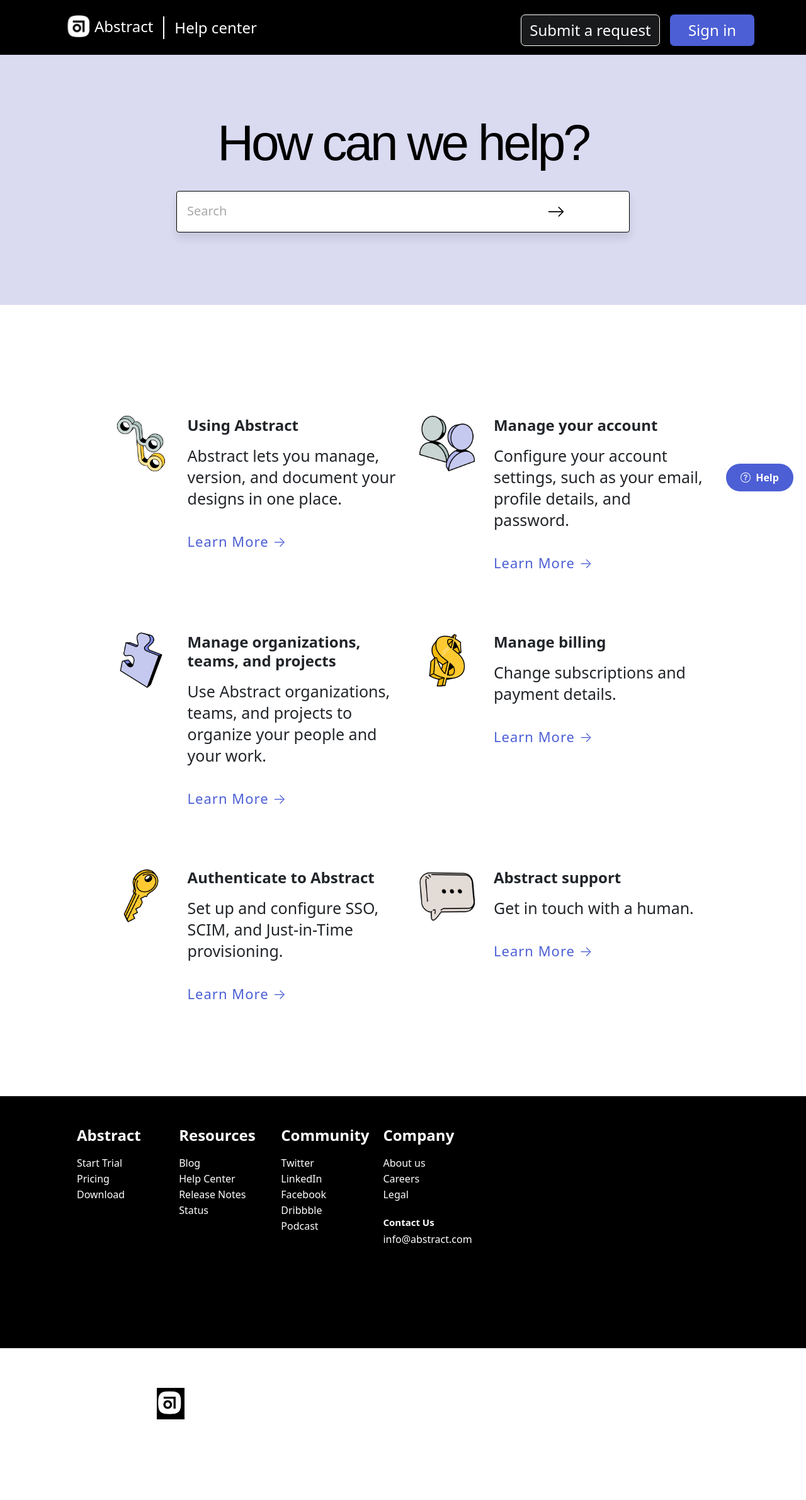
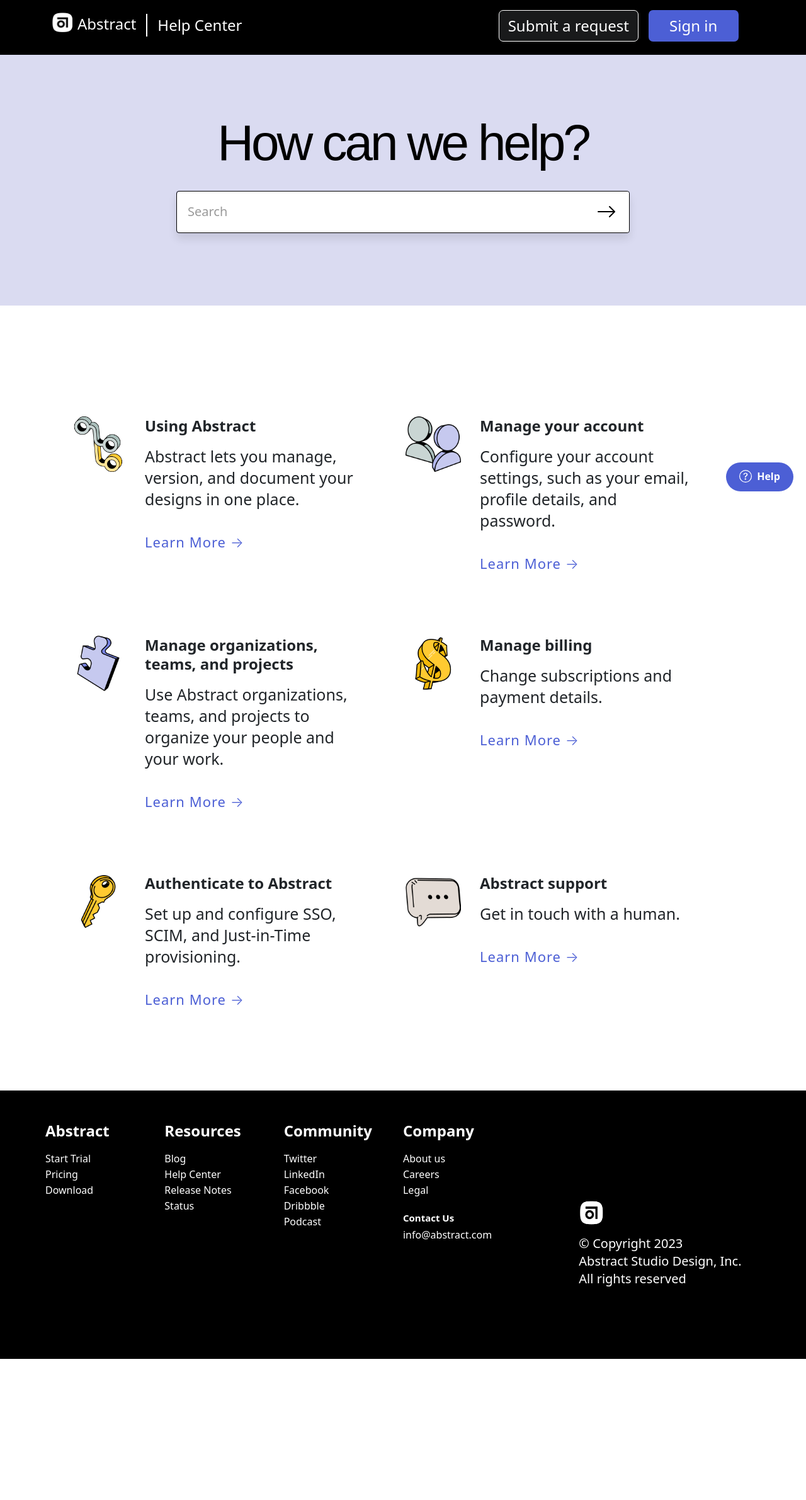
Before and after one commit to simonakom/abstract-landing-page, a plain HTML site: page index.html in a window 1280 px wide. Shown: the whole page at 63% size. After the commit the page ends 2157 px from the top, so only its background shows below. Drawn offline with nearby package versions, Linux system fonts and the light colour scheme.

Commit message:
responsive

```diff
--- a/index.html
+++ b/index.html
@@ -12,33 +12,48 @@
 <body>
 <!-- header -->
   <nav>
-    <div class="container d-flex justify-content-between pt-4">
-      <div class="left-side d-flex ms-4">
+    <div class="container">
+    <div class="frame d-flex justify-content-between">
+      <div class="left-side d-flex">
         <img class="img1 pe-1 me-1" src="./images/icon.png" alt="img" />
         <a href="#" class="img pe-3">Abstract</a>
-        <a href="#" class="text"><p class="line ps-3">Help center</p></a>
+        <a href="#" class="text"><p class="line ps-3">Help Center</p></a>
       </div>
-      <div class="right-side d-flex gap-3">
-        <button id="button">Submit a request</button>
+      <div class="right-side mt-3">
+        <div class="nav-buttons">
+          <button class="me-2" id="button">Submit a request</button>
           <button id="button1">Sign in</button>
+        </div>
+        <div class="nav-icons">
+          <i class="bi bi-search"></i>
+          <i class="bi bi-list"></i>
+        </div>
+      </div>
     </div>
   </div>
   </nav>
 <!-- Search section -->
   <section class="searchSection">
-    <div class="searchContainer">
+    <div class="container">
+    <div class="searchContainer d-flex flex-column align-items-center">
         <div class="searchText">How can we help?</div>
-        <div class="searchInput">
-            <input class="searchBox" placeholder="Search">
-            <svg xmlns="http://www.w3.org/2000/svg" width="28" height="28" fill="currentColor" class="bi bi-arrow-right arrowR" viewBox="0 0 16 16">
+        <div class="searchInput input-group">
+          <input type="text" class="form-control" placeholder="Search" aria-label="Search" aria-describedby="basic-addon2">
+          <div class="searchBox input-group-append">
+            <button class="btn btn-outline-secondary icon" type="button">
+              <svg xmlns="http://www.w3.org/2000/svg" width="16" height="16" fill="currentColor" class="bi bi-arrow-right bold-svg-icon" viewBox="0 0 16 16">
               <path fill-rule="evenodd" d="M1 8a.5.5 0 0 1 .5-.5h11.793l-3.147-3.146a.5.5 0 0 1 .708-.708l4 4a.5.5 0 0 1 0 .708l-4 4a.5.5 0 0 1-.708-.708L13.293 8.5H1.5A.5.5 0 0 1 1 8"/>
               </svg>
+            </button>
+          </div>
+        </div>
     </div>
     </div>
   </section>
 <!-- Content section -->
 <section class="main d-flex flex-column justify-content-center align-items-center">
-      <div class="row d-flex justify-content-center py-5">
+  <div class="container">
+  <div class="row d-flex justify-content-center">
     <div class="topic col-6 d-flex justify-content-start">
         <div class="image">
           <img src="./images/abstract.png" alt="abstract"/>
@@ -60,7 +75,7 @@
       </div>
     </div>
   </div>
-    <div class="row d-flex justify-content-center py-5">
+<div class="row d-flex justify-content-center">
   <div class="topic col-6 d-flex justify-content-start">
     <div class="image">
       <img src="./images/manage.png" alt="manage" />
@@ -82,7 +97,7 @@
     </div>
   </div>
 </div>
-    <div class="ending row d-flex justify-content-center py-5">
+<div class="ending row d-flex justify-content-center">
   <div class="topic col-6 d-flex justify-content-start">
     <div class="image">
       <img src="./images/authenticate.png" alt="authenticate" />
@@ -104,14 +119,16 @@
     </div>
   </div>
 </div>
+</div>
 </section>
   <!-- Footer section -->
   <footer>
-    <div class="container">
-      <div class="row">
-        <div class="col-lg-8">
+    <div class="container d-flex">
+
+        <div class="a col-lg-8">
+
           <div class="row footer-links">
-            <div class="col-lg-3 my-5">
+            <div class="col-lg-3 space space2">
                 <h3>Abstract</h3>
                 <ul>
                     <li><a href="https://app.abstract.com/signup?branches=true">Start Trial</a></li>
@@ -119,7 +136,7 @@
                     <li><a href="https://app.abstract.com/download">Download</a></li>
                 </ul>
             </div>
-            <div class="col-lg-3 my-5">
+            <div class="col-lg-3 space space2">
                 <h3>Resources</h3>
                 <ul>
                     <li><a href="https://www.abstract.com/blog">Blog</a></li>
@@ -128,7 +145,7 @@
                     <li><a href="https://status.abstract.com/">Status</a></li>
                 </ul>
             </div>
-            <div class="col-lg-3 my-5">
+            <div class="col-lg-3 space space2">
                 <h3>Community</h3>
                 <ul>
                     <li><a href="https://twitter.com/goabstract">Twitter</a></li>
@@ -138,7 +155,7 @@
                     <li><a href="https://www.abstract.com/podcast">Podcast</a></li>
                 </ul>
             </div>
-            <div class="col-lg-3 my-5">
+            <div class="col-lg-3 space space2">
                 <h3>Company</h3>
                 <ul>
                     <li><a href="https://www.abstract.com/about">About us</a></li>
@@ -152,6 +169,7 @@
             </div>
           </div>
       </div>
+
       <div class="copyright col-lg-4">
         <div class="footer-logo">
             <img src="./images/footer-logo.png" alt="Logotipas"/>
@@ -159,11 +177,10 @@
       <p class="mt-2">© Copyright 2023<br>Abstract Studio Design, Inc.<br>All rights reserved</p>
       </div>
   </div>
-  </div>
 </footer>
  <!-- help button -->
 <button type="button" class="btn btn-primary helpButton">
-  <svg xmlns="http://www.w3.org/2000/svg" width="16" height="16" fill="currentColor" class="bi bi-question-circle" viewBox="0 0 16 16">
+  <svg xmlns="http://www.w3.org/2000/svg" width="16" height="16" fill="currentColor" class="bi bi-question-circle bold-svg-help " viewBox="0 0 16 16">
       <path d="M8 15A7 7 0 1 1 8 1a7 7 0 0 1 0 14m0 1A8 8 0 1 0 8 0a8 8 0 0 0 0 16"/>
       <path d="M5.255 5.786a.237.237 0 0 0 .241.247h.825c.138 0 .248-.113.266-.25.09-.656.54-1.134 1.342-1.134.686 0 1.314.343 1.314 1.168 0 .635-.374.927-.965 1.371-.673.489-1.206 1.06-1.168 1.987l.003.217a.25.25 0 0 0 .25.246h.811a.25.25 0 0 0 .25-.25v-.105c0-.718.273-.927 1.01-1.486.609-.463 1.244-.977 1.244-2.056 0-1.511-1.276-2.241-2.673-2.241-1.267 0-2.655.59-2.75 2.286m1.557 5.763c0 .533.425.927 1.01.927.609 0 1.028-.394 1.028-.927 0-.552-.42-.94-1.029-.94-.584 0-1.009.388-1.009.94"/>
     </svg><b>Help</b>
--- a/style.css
+++ b/style.css
@@ -1,21 +1,36 @@
 /* header */
+.container {
+  max-width: 2000px;
+  }
   nav {
-    height: 87px;
+    min-height: 87px;
     background-color: black;
     align-items: center;
   }
-  .line {
-    border-left: 2px solid white;
-    margin-top: 2px;
+  .topbar__inner {
+    width: 100%;
+  }
+
+  .left-side {
+    margin-top: 20px;
+  }
+  .img1 {
+    width: 37px;
+    height: 31px;
+    margin-left: 70px;
   }
   .img {
     font-size: 24px;
     color: white;
     text-decoration: none;
-    font-weight: 500;
+    font-weight: 400;
     line-height: 1.5;
     transition: all;
     transition-duration: 0.2s;
+  }
+  .line {
+    border-left: 2px solid white;
+    margin-top: 2px;
   }
   .text {
     font-size: 24px;
@@ -30,11 +45,20 @@ nav {
     text-decoration: underline;
   }
   .img:hover {
-    color: rgb(128, 124, 124);
+    color: rgba(241, 235, 235, 0.788);
     text-decoration: none;
   }
   .img:visited {
     color: white;
+  }
+  .nav-icons{
+    display: none;
+  }
+  .nav-buttons{
+    display: flex;
+    direction: row;
+    gap: 8px;
+    margin-right: 20%;
   }
   #button {
     font-weight: 300;
@@ -42,7 +66,7 @@ nav {
     color: white;
     border-radius: 7px;
     border: 1px solid white;
-    width: 230px;
+    width: 280px;
     font-size: 24px;
     height: 50px;
     text-align: center;
@@ -52,7 +76,7 @@ nav {
     background-color: #4c5fd5;
     color: white;
     border-radius: 7px;
-    width: 139px;
+    width: 180px;
     font-size: 24px;
     height: 50px;
     text-align: center;
@@ -64,18 +88,48 @@ nav {
     background-color: white;
     color: black;
   }
+  @media (max-width: 1200px) {
+    .nav-buttons {
+        display: none;
+    }
+    .nav-icons{
+      display: block;
+      color: white;
+      font-weight: 700;
+      font-size: 30px;
+      display: flex;
+      flex-direction: row;
+      margin-right: 70px;
+      gap: 10px
+    }
+  }
+  @media (max-width: 764px) {
     .img1 {
-    width: 40px;
-    height: 35px;
+      width: 37px;
+      height: 31px;
+      margin-left: 12px;
     }
-  .right-side{
-    text-align: center;
-    align-items: center;
-    height: 6vh;
-    width: 29vw;
+    .nav-icons{
+      margin-right: 15px;
+    }
+  }
+  @media (max-width: 382px) {
+    .frame {
+      display: flex;
+      flex-direction: column;
+    }
+    .left-side {
+      margin-top: 10px;
+    }
+    .nav-icons{
+      margin-left: 12px;
+      margin-bottom: 7px;
+    }
   }
   /* Search section  */
-.searchSection{
+.searchSection {
+    padding-left: 35px;
+    padding-right: 35px;
     padding-top: 80px;
     padding-bottom: 115px;
     background-color: #DADBF1;
@@ -90,50 +144,77 @@ nav {
     margin: 0 0 1rem;
     text-align: center;
   }
-.searchBox{
-   line-height: 32px;
+  .searchInput {
+    line-height: 65px;
     color: black;
     border: 1px solid black;
     border-radius: 4px;
-   font-family: inherit;
-   width: 720px;
-   padding: 1rem 1rem;
+    max-width: 720px;
     box-shadow: 0 9px 14px 0 rgba(0, 0, 0, 0.1);
+    margin: 0 20px;
   }
-.searchInput{
-   text-align: center;
-   box-sizing: border-box;
+  .form-control::placeholder {
+    font-size: 20px;
+    color: #999999;
+    font-weight: 300;
+    padding-left: 5px;
+  }
+  .searchBox {
+    line-height: 65px;
+    color: black;
     border-radius: 4px;
-   position: relative;
+    background-color: white;
+    border: none
   }
-input::placeholder {
-    font-size: 20px;
-    font-family: inherit;
-    color: #a8a8a8;
+  .searchBox button:hover {
+   background-color: transparent
   }
-.arrowR {
-   position: absolute;
-   right: 375px;
-   bottom: 15px;
-   transition: all .3s;
-  }
-.arrowR:hover
-{fill: #4C5FD5;}
-.searchInput:hover input {
+  .searchInput:hover  {
     border: 1px solid #4C5FD5;
   }
   .searchInput:hover svg
   {
     fill: #4C5FD5;
   }
+  .input-group .form-control,
+  .input-group .btn {
+    border: none;
+    outline: none;
+    box-shadow: none;
+  }
+  .icon svg
+  {
+  color: #000000;
+  }
+  .bold-svg-icon {
+    width: 32px;
+    height: 32px;
+    stroke-width: 2;
+  }
+  .icon:active {
+    background-color: transparent !important;
+  }
+@media (max-width: 768px) {
+  .searchText {
+    font-size: 55px;
+    margin-bottom: 40px;
+  }
+}
+@media (max-width: 463px) {
+  .searchText {
+    font-size: 40px;
+    margin-bottom: 40px;
+  }
+}
 /* Content section */
 .main {
-    width: 80%;
+  width: 85%;
   margin: auto;
-    margin-top: 8rem;
+  margin-top: 11rem;
 }
 .row {
-    width: 95%;
+  width: 100%;
+  margin-bottom: 100px;
 }
 .topic {
 display: flex;
@@ -143,6 +224,9 @@ input::placeholder {
 .image img {
 width: 88px;
 margin-right: 30px;
+}
+.topic-content {
+  margin-right: 40px;
 }
 .topic-title {
 font-size: 24px;
@@ -172,22 +256,61 @@ a:hover {
 text-decoration: underline;
 }
 .ending {
+margin-bottom: 180px;
+}
+
+@media (max-width: 1583px) {
+  .ending {
+    margin-bottom: 130px;
+    }
+}
+@media (max-width: 1200px) {
+  .main {
+    width: 100%;
+  }
+}
+@media (max-width: 768px) {
+  .main {
+    margin-top: 8rem !important;
+  }
+  .content {
+    display: flex;
+    flex-direction: column;
+  }
+  .topic.col-6 {
+    width: 90%;
+  }
+  .main {
+    margin-top: 4rem;
+    width: 100%;
+  }
+  .topic-content {
     margin-bottom: 100px;
   }
+  .row {
+  width: 100%;
+  margin-bottom: 0px;
+}
+.ending {
+  margin-bottom: 40px;
+  }
+}
+@media (max-width: 520px) {
+  .topic {
+    padding: 0 0rem;
+    }
+}
 /* footer */
-.container {
-height: 340px;
-}
 footer {
    background-color: black;
    color: white;
    font-size: 16px;
    line-height: 20px;
    font-weight: 400;
-   padding-bottom: 60px;
+   padding: 0 60px;
 }
-.row {
-  margin-left: 8px;
+.space {
+  margin-top: 50px;
 }
 footer h3 {
     font-size: 24px;
@@ -211,21 +334,6 @@ footer .footer-links a:hover {
 footer .footer-links ul {
     padding-left: 0px;
 }
-
-.footer-logo img {
-    width: 30px;
-}
-footer .copyright {
-    padding-top: 15%;
-    padding-left: 15%;
-    font-size: 16px;
-    line-height: 30px;
-    font-weight: 300;
-    width: 28vw;
-}
-.copyright img {
-  width: 44px;
-}
 p {
   margin: 0;
 }
@@ -233,6 +341,90 @@ p span {
   font-size: 15px;
   font-weight: bold;
   line-height: 30px;
+}
+footer .copyright {
+  padding-top: 15%;
+  font-size: 20px;
+  line-height: 28px;
+  font-weight: 300;
+  padding-left: 150px;
+  padding-bottom: 10%;
+}
+.copyright img {
+  width: 44px;
+}
+@media (max-width: 1312px) {
+  footer .copyright {
+    padding-left: 90px;
+  }
+}
+@media (max-width: 1166px) {
+  footer .copyright {
+    padding-top: 18%;
+    padding-left: 60px;
+  }
+}
+@media (max-width: 1044px) {
+  footer .copyright {
+    padding-top: 20%;
+    padding-left: 30px;
+  }
+}
+@media (max-width: 1030px) {
+  footer .copyright {
+    padding-top: 23%;
+    padding-right: 60px;
+  }
+  .space2 {
+    margin: 0;
+    margin-top: 50px;
+  }
+}
+@media (max-width: 995px) {
+  .footer-links {
+    display: grid;
+    grid-template-columns: repeat(2, 1fr);
+  }
+  .space {
+    padding-right: 150px;
+  }
+  .space2 {
+    margin: 0;
+    margin-top: 50px;
+  }
+  footer .copyright {
+    padding-top: 50%;
+    padding-bottom: 5%;
+    width: 100%;
+  }
+}
+@media (max-width: 938px) {
+  footer .copyright {
+    padding-top: 1px;
+    padding-bottom: 10%;
+    padding-left: 0px;
+  }
+  .container {
+    font-display: flex;
+    flex-direction: column;
+  }
+}
+@media (max-width: 679px) {
+  .space {
+    padding-right: 0px;
+  }
+}
+
+
+
+@media (max-width: 361px) {
+  .space {
+    padding-right: 0
+  }
+  .space2 {
+    margin: 0;
+    margin-top: 0
+  }
 }
 /* help button */
 .helpButton {
@@ -255,3 +447,7 @@ svg {
     margin-bottom: 4px;
     margin-right: 8px;
 }
+.bold-svg-help {
+  width: 20px;
+  height: 20px;
+}
```
Lines whose indentation alone changed are shown as unchanged.
